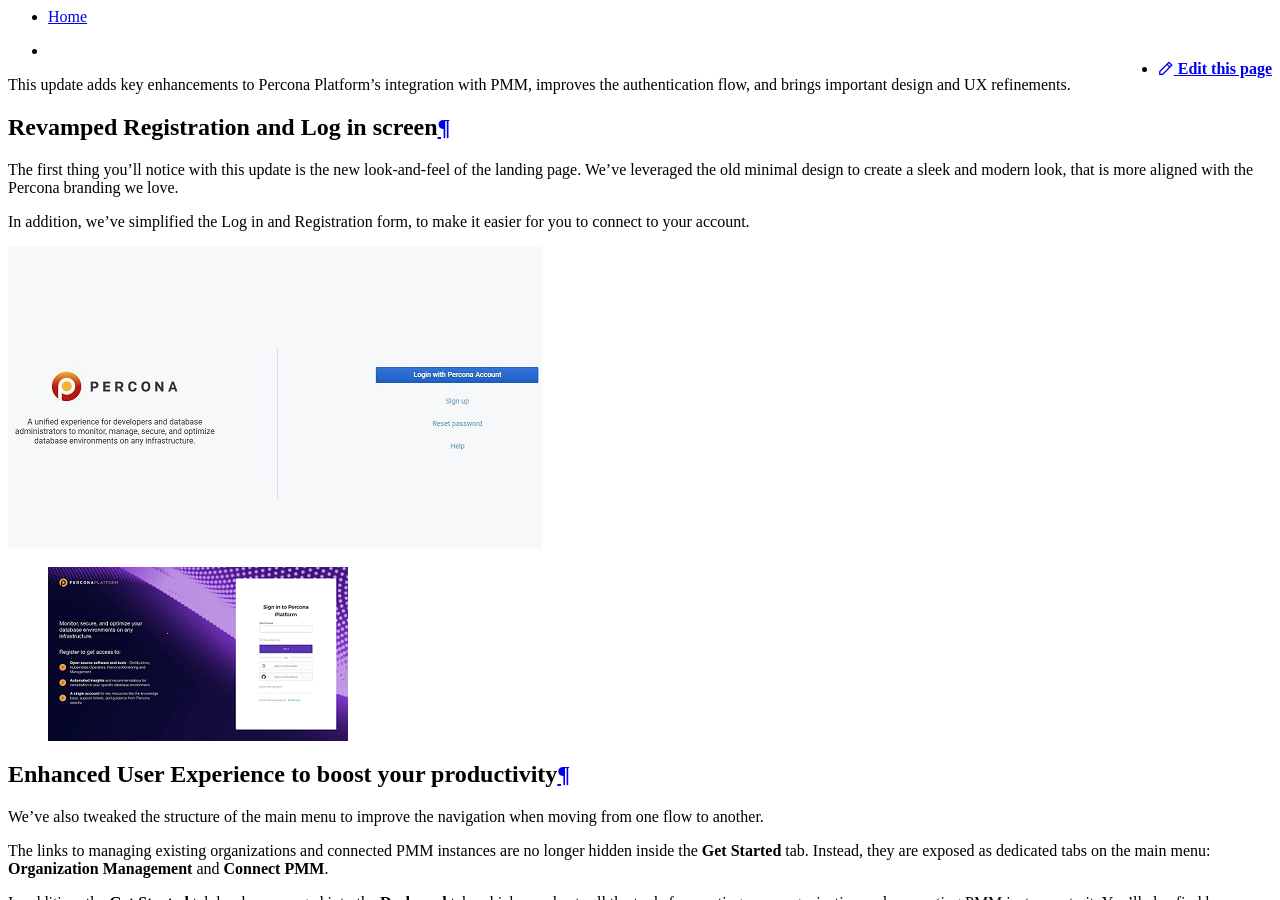
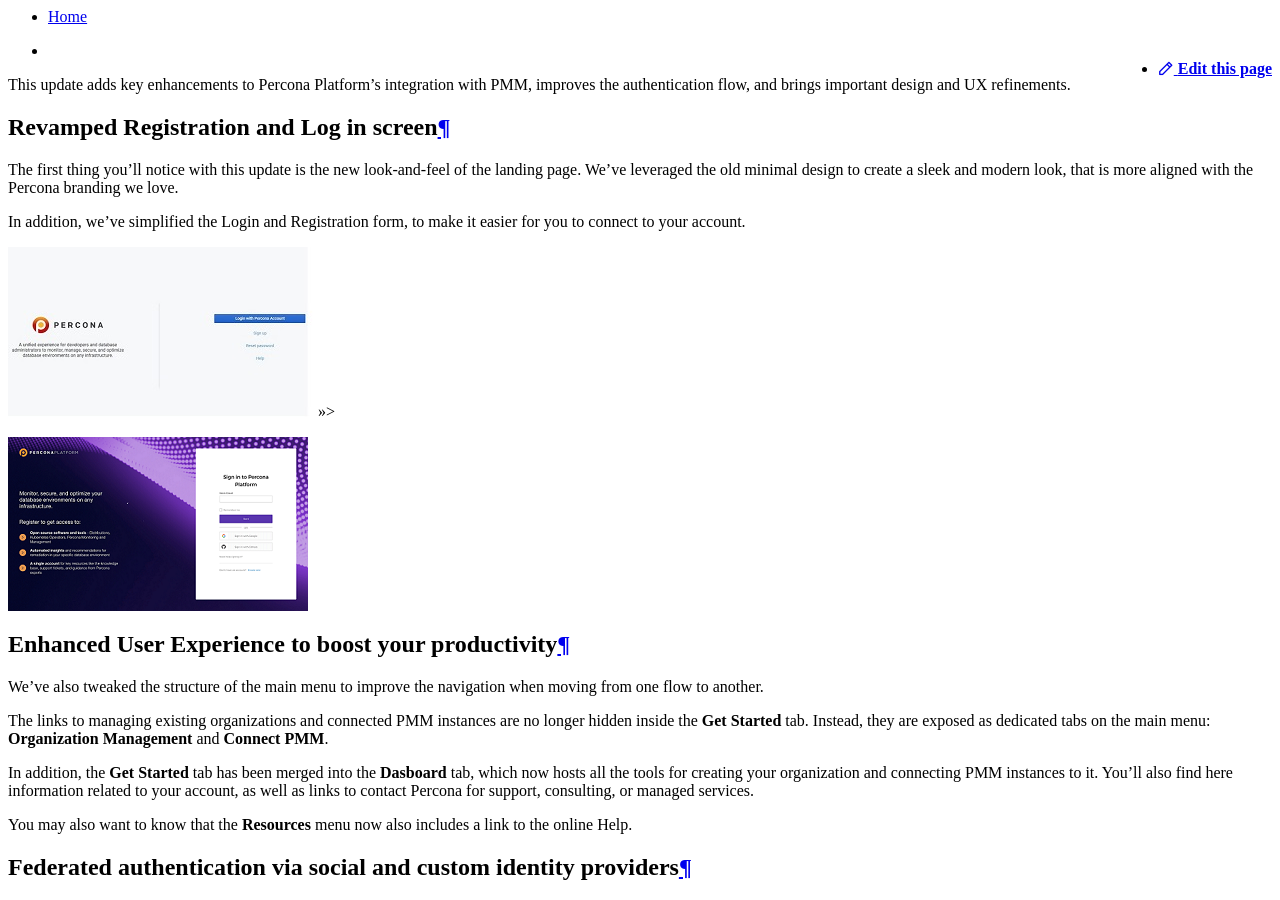
Before and after one commit to percona/portal-doc, an MkDocs documentation site: the page built from docs/april-2022.md, in a window 1280 px wide and 900 px high. Built offline with MkDocs 1.6.1 and Material for MkDocs 9.7.7, drawn with Linux system fonts in a browser that asks for light colours; nearby versions of some CDN libraries.

Commit message:
fix image

```diff
--- a/docs/april-2022.md
+++ b/docs/april-2022.md
@@ -5,11 +5,11 @@
 The first thing you'll notice with this update is the new look-and-feel of the landing page.
 We've leveraged the old minimal design to create a sleek and modern look, that is more aligned with the Percona branding we love.
 
-In addition, we've simplified the Log in and Registration form, to make it easier for you to connect to your account.
+In addition, we've simplified the Login and Registration form, to make it easier for you to connect to your account.
 
-![oldSignInpage](_images/old-login.jpg)
+![oldSignInpage](_images/old-login.png) >>>
 
->
+
 ![newSignInpage](_images/new_login.png)
 
 
```
Also changed, not shown: docs/_images/old-login.JPG (deleted), docs/_images/old-login.png (added).
